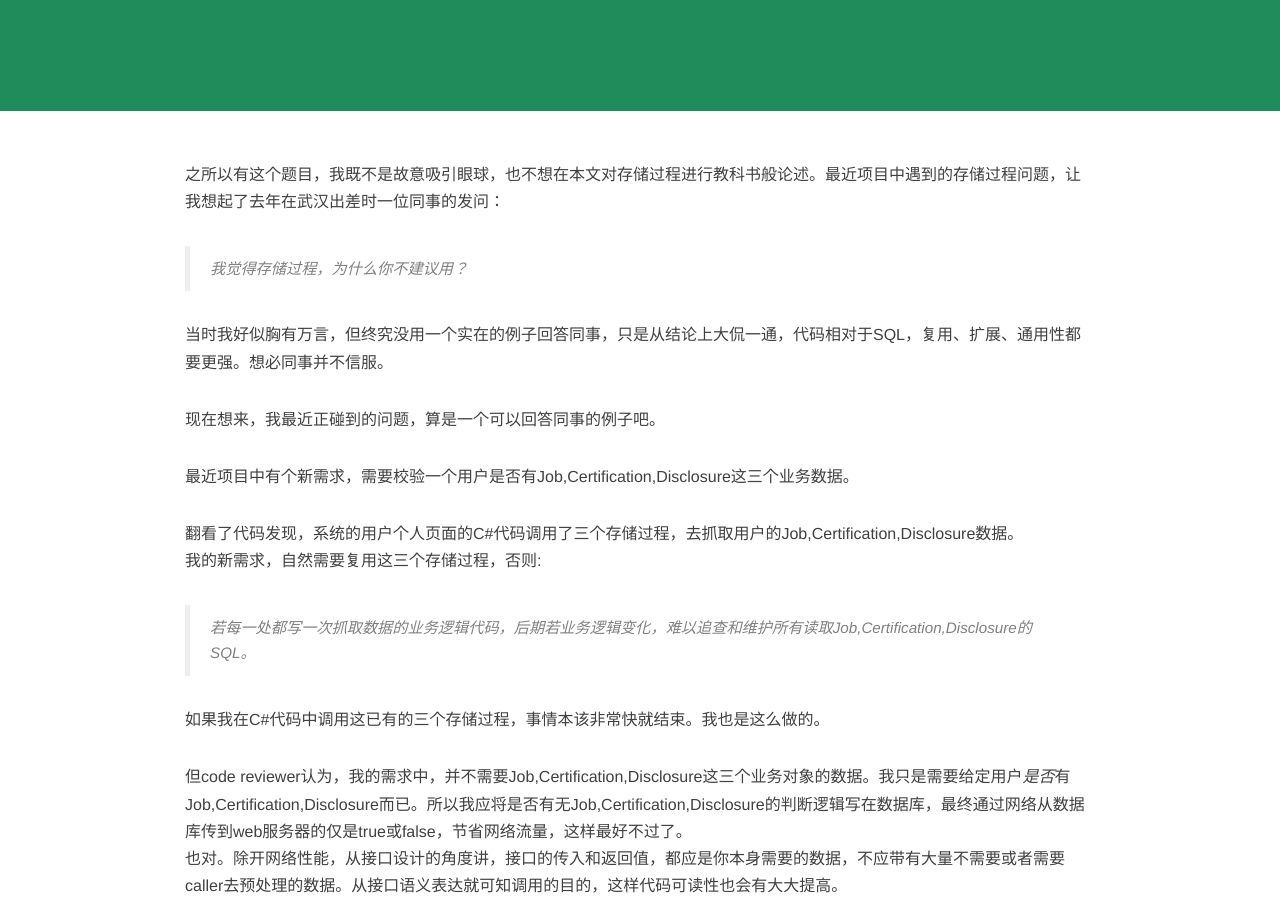
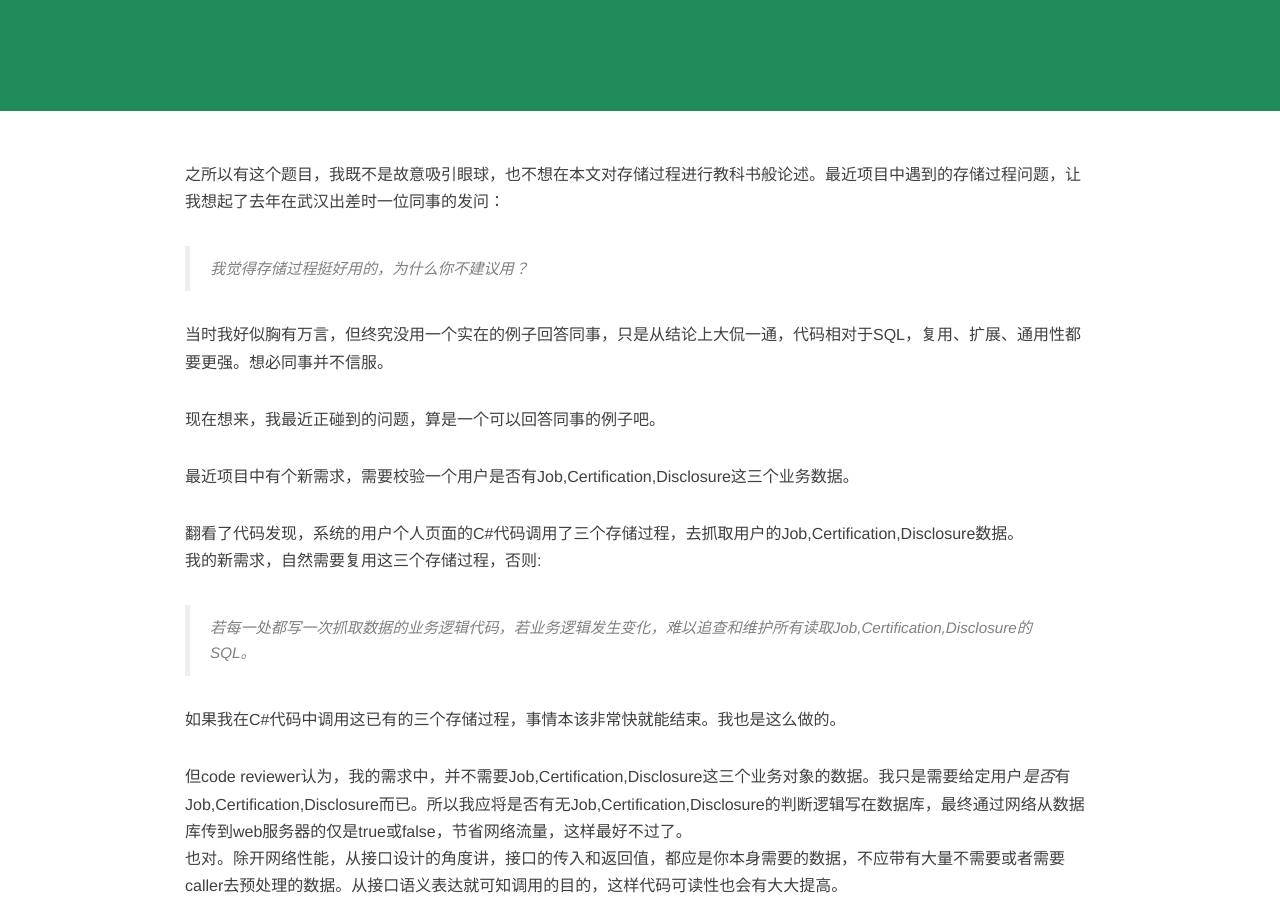
Before and after one commit to yangyangxian/yangyangxian.github.io, a Jekyll site: the page built from _posts/2017-09-11-为何我不喜欢使用存储过程.md, in a window 1280 px wide and 900 px high, scrolled down 323 px. Built offline with Jekyll 4.4.1, drawn with Linux system fonts in a browser that asks for light colours; nearby versions of some CDN libraries; comment, search, counter and statistics services are not loaded; some of the changed text lies outside the part shown.

Commit message:
一些小错误

```diff
--- a/_posts/2017-09-11-为何我不喜欢使用存储过程.md
+++ b/_posts/2017-09-11-为何我不喜欢使用存储过程.md
@@ -7,7 +7,7 @@ tags: [Tech, SQL]
 description:
 ---
 之所以有这个题目，我既不是故意吸引眼球，也不想在本文对存储过程进行教科书般论述。最近项目中遇到的存储过程问题，让我想起了去年在武汉出差时一位同事的发问：
-> 我觉得存储过程，为什么你不建议用？
+> 我觉得存储过程挺好用的，为什么你不建议用？
 
 当时我好似胸有万言，但终究没用一个实在的例子回答同事，只是从结论上大侃一通，代码相对于SQL，复用、扩展、通用性都要更强。想必同事并不信服。
 
@@ -17,9 +17,9 @@ description:
 
 翻看了代码发现，系统的用户个人页面的C#代码调用了三个存储过程，去抓取用户的Job,Certification,Disclosure数据。
 我的新需求，自然需要复用这三个存储过程，否则:
-> 若每一处都写一次抓取数据的业务逻辑代码，后期若业务逻辑变化，难以追查和维护所有读取Job,Certification,Disclosure的SQL。
+> 若每一处都写一次抓取数据的业务逻辑代码，若业务逻辑发生变化，难以追查和维护所有读取Job,Certification,Disclosure的SQL。
 
-如果我在C#代码中调用这已有的三个存储过程，事情本该非常快就结束。我也是这么做的。
+如果我在C#代码中调用这已有的三个存储过程，事情本该非常快就能结束。我也是这么做的。
 
 但code reviewer认为，我的需求中，并不需要Job,Certification,Disclosure这三个业务对象的数据。我只是需要给定用户*是否*有Job,Certification,Disclosure而已。所以我应将是否有无Job,Certification,Disclosure的判断逻辑写在数据库，最终通过网络从数据库传到web服务器的仅是true或false，节省网络流量，这样最好不过了。
 也对。除开网络性能，从接口设计的角度讲，接口的传入和返回值，都应是你本身需要的数据，不应带有大量不需要或者需要caller去预处理的数据。从接口语义表达就可知调用的目的，这样代码可读性也会有大大提高。
@@ -72,6 +72,6 @@ END
 
 最终我没能找到一种满意的办法，无奈之下我在新写的存储过程中将查询Jobs的语句写一了次。
 
-存储过程在很多场景时有其优势，比如性能。但对于业务逻辑的通用方法，非常不推荐将其写在存储过程中，代码复用、扩展与客户端语言比，相差甚远。
+存储过程在很多场景时有其优势，比如性能。但对于业务逻辑的通用方法，非常不推荐将其写在存储过程中，代码复用、扩展与客户端语言比，相差甚远。也许终究能实现，但代价与风险比客户端语言要高，得不偿失。
 
 天知道还有没有机会和那位前同事再讨论这一话题呢。
```
